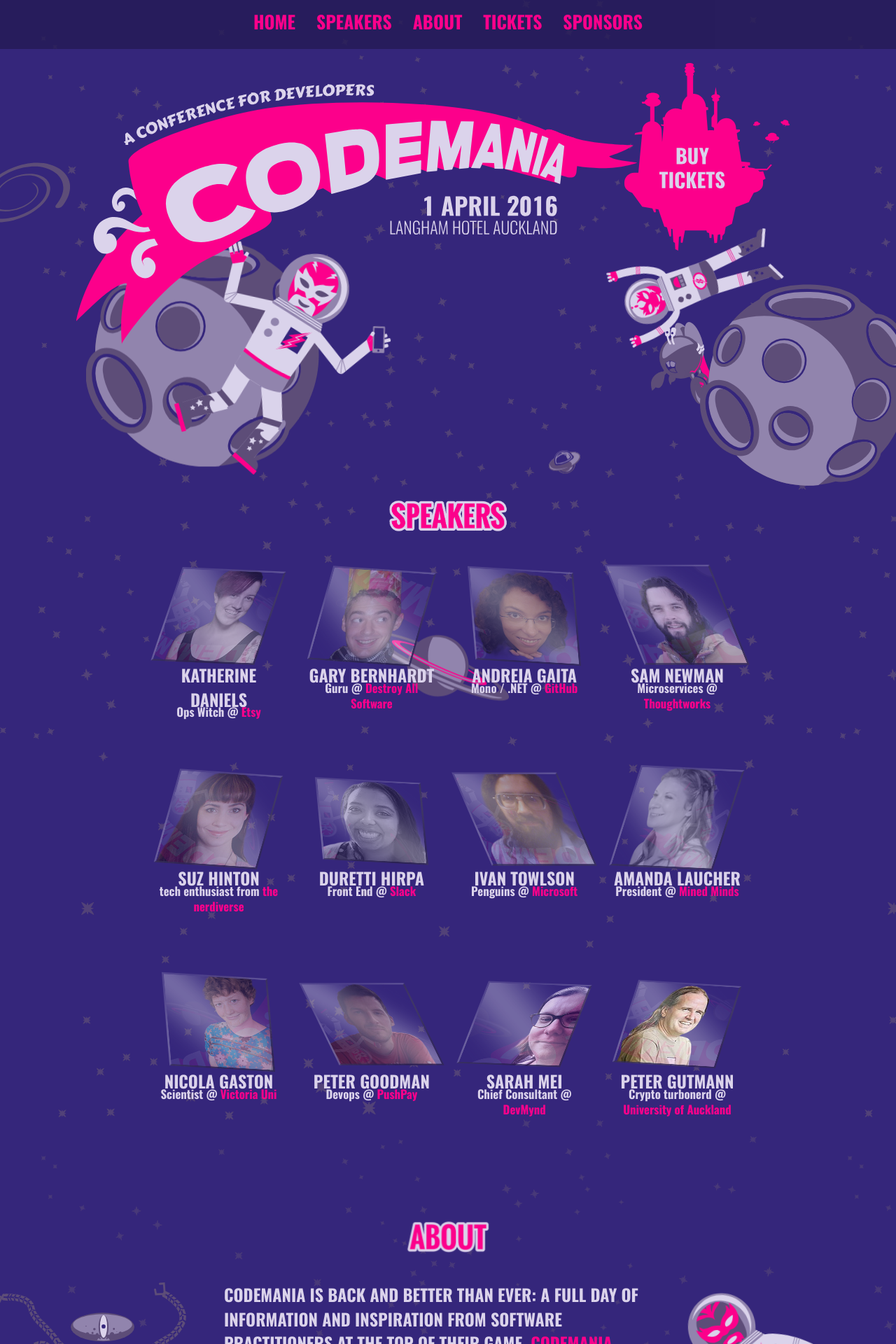
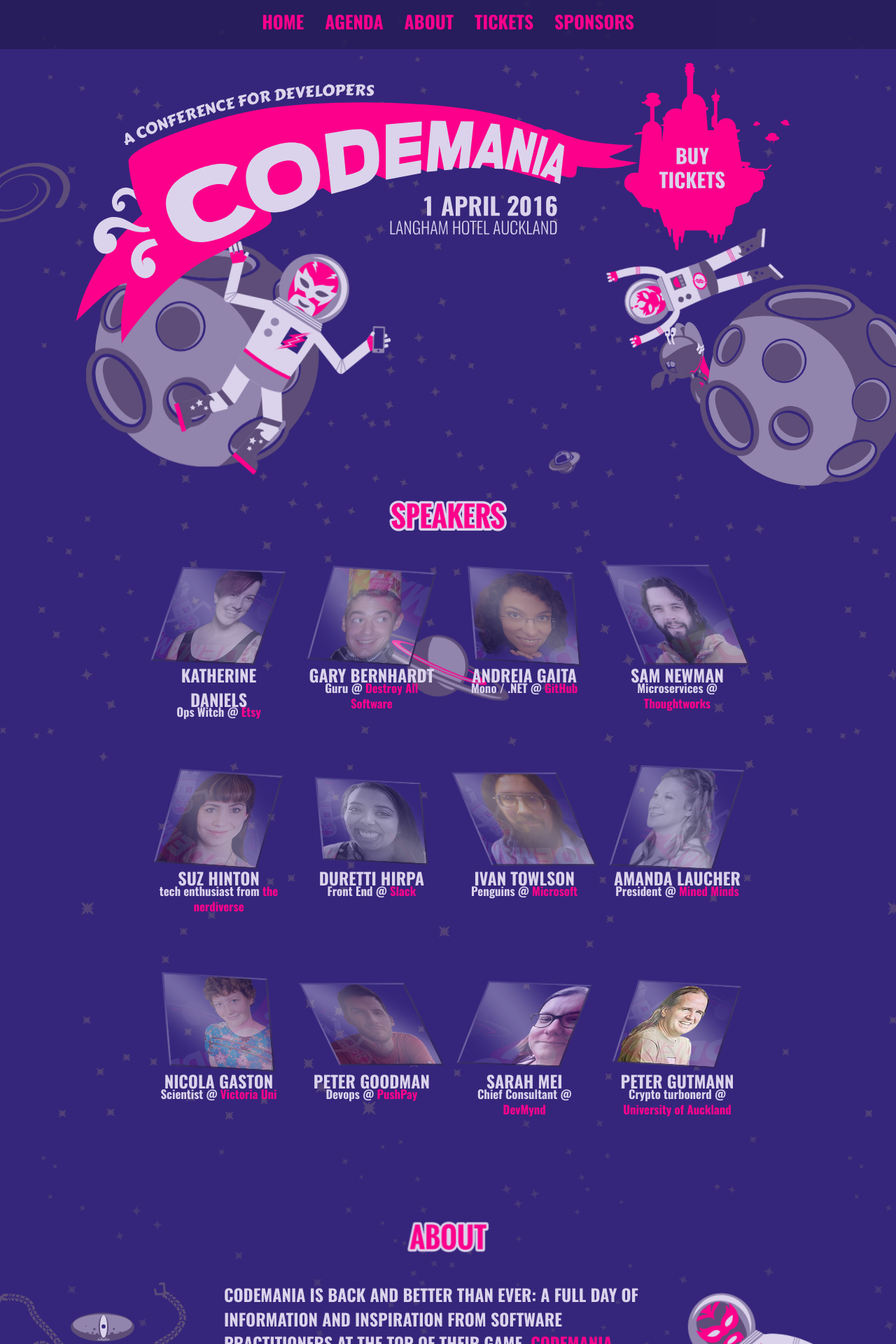
Before and after one commit to mightymuke/codemania.github.io, a Jekyll site: the page built from index.md, in a window 1280 px wide. Shown: the top 1920 px of the page at 70% size. Built offline with Jekyll 4.4.1, drawn with Linux system fonts in a browser that asks for light colours; nearby versions of some CDN libraries; some web fonts are replaced.

Commit message:
swap #speakers for /agenda

```diff
--- a/_layouts/indexlayout.html
+++ b/_layouts/indexlayout.html
@@ -37,7 +37,7 @@
 			<div class="collapse navbar-collapse" id="bs-codemania-navbar-collapse-1">
 				<ul class="nav navbar-nav">
 					<li><a href="/#top" class="nav-link">HOME</a></li>
-					<li><a href="/#speakers" class="nav-link">SPEAKERS</a></li>
+					<li><a href="/agenda.html">AGENDA</a></li>
 					<li><a href="/#about" class="nav-link">ABOUT <span class="sr-only">(current)</span></a></li>
 					<li><a href="/#tickets" class="nav-link">TICKETS</a></li>
 					<li><a href="/#sponsors" class="nav-link">SPONSORS</a></li>
```
